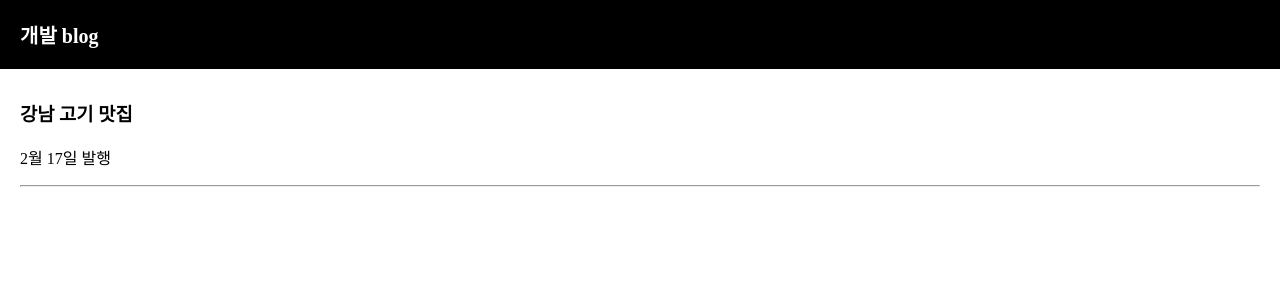
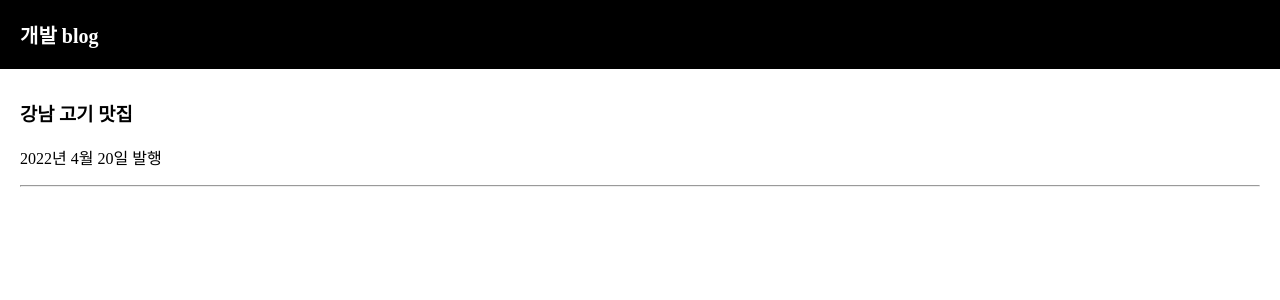
Before and after one commit to whddnjs1715/CreateWebsite, a React (Create React App) app: page / in a window 1280 px wide. Shown: the top 300 px of the page. Built offline with nearby package versions, Linux system fonts and the light colour scheme.

Commit message:
내용 수정

```diff
--- a/src/App.js
+++ b/src/App.js
@@ -9,7 +9,7 @@ const App = () => {
       </div>
       <div className="list">
         <h3>{posts}</h3>
-        <p>2월 17일 발행</p>
+        <p>2022년 4월 20일 발행</p>
         <hr />
       </div>
     </div>
```
